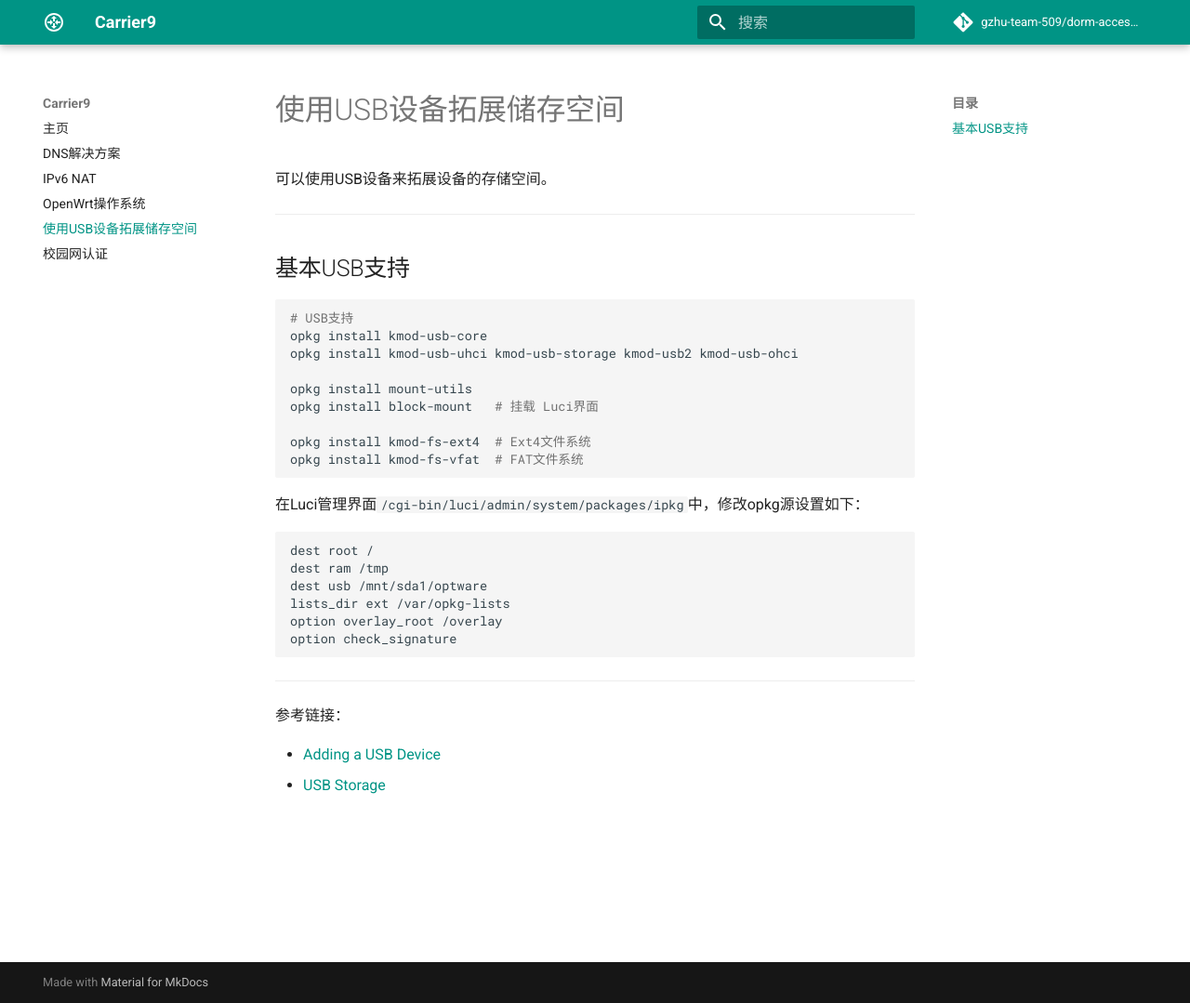
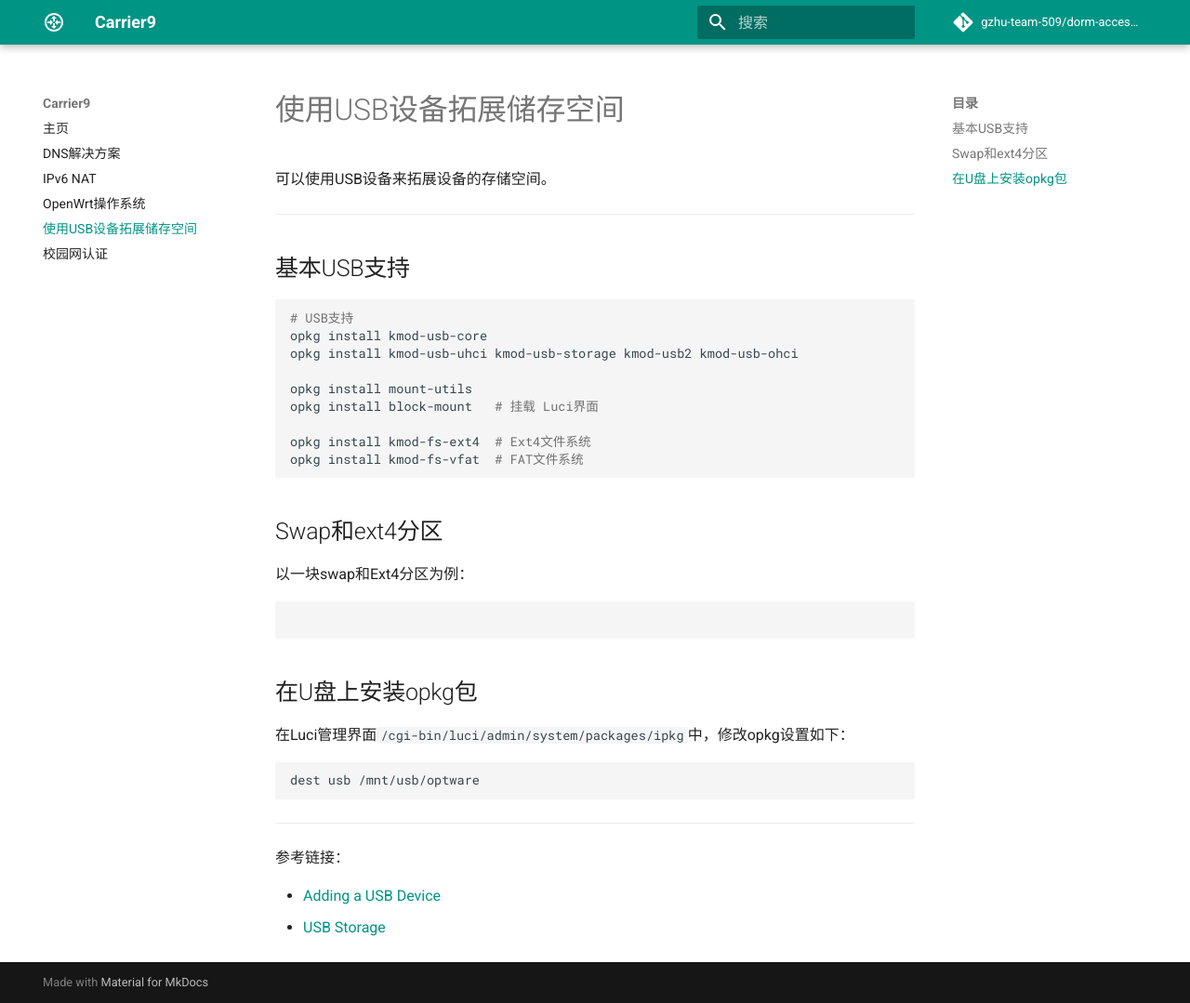
Before and after one commit to gzhu-team-509/Carrier9-info, an MkDocs documentation site: the page built from docs/USB.md, in a window 1280 px wide and 1079 px high. Shown: the whole window at 93% size. Built offline with MkDocs 1.6.1 and Material for MkDocs 9.7.7, drawn with Linux system fonts in a browser that asks for light colours; comment, search, counter and statistics services are not loaded.

Commit message:
删除多余的内容

````diff
--- a/docs/USB.md
+++ b/docs/USB.md
@@ -18,15 +18,20 @@
 opkg install kmod-fs-vfat  # FAT文件系统
 ```
 
-在Luci管理界面`/cgi-bin/luci/admin/system/packages/ipkg`中，修改opkg源设置如下：
+## Swap和ext4分区
+
+以一块swap和Ext4分区为例：
 
 ```sh
-dest root /
-dest ram /tmp
-dest usb /mnt/sda1/optware
-lists_dir ext /var/opkg-lists
-option overlay_root /overlay
-option check_signature
+
+```
+
+## 在U盘上安装opkg包
+
+在Luci管理界面`/cgi-bin/luci/admin/system/packages/ipkg`中，修改opkg设置如下：
+
+```sh
+dest usb /mnt/usb/optware
 ```
 
 ---
````
